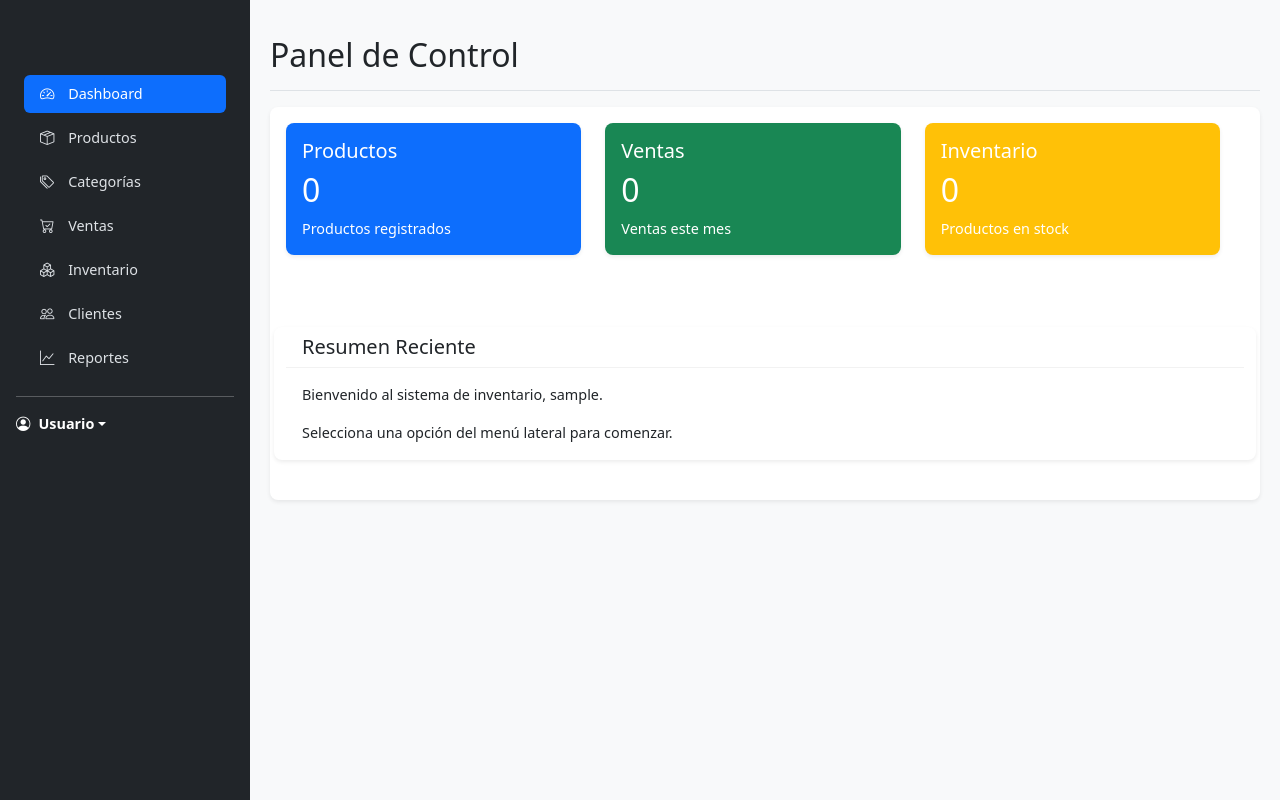
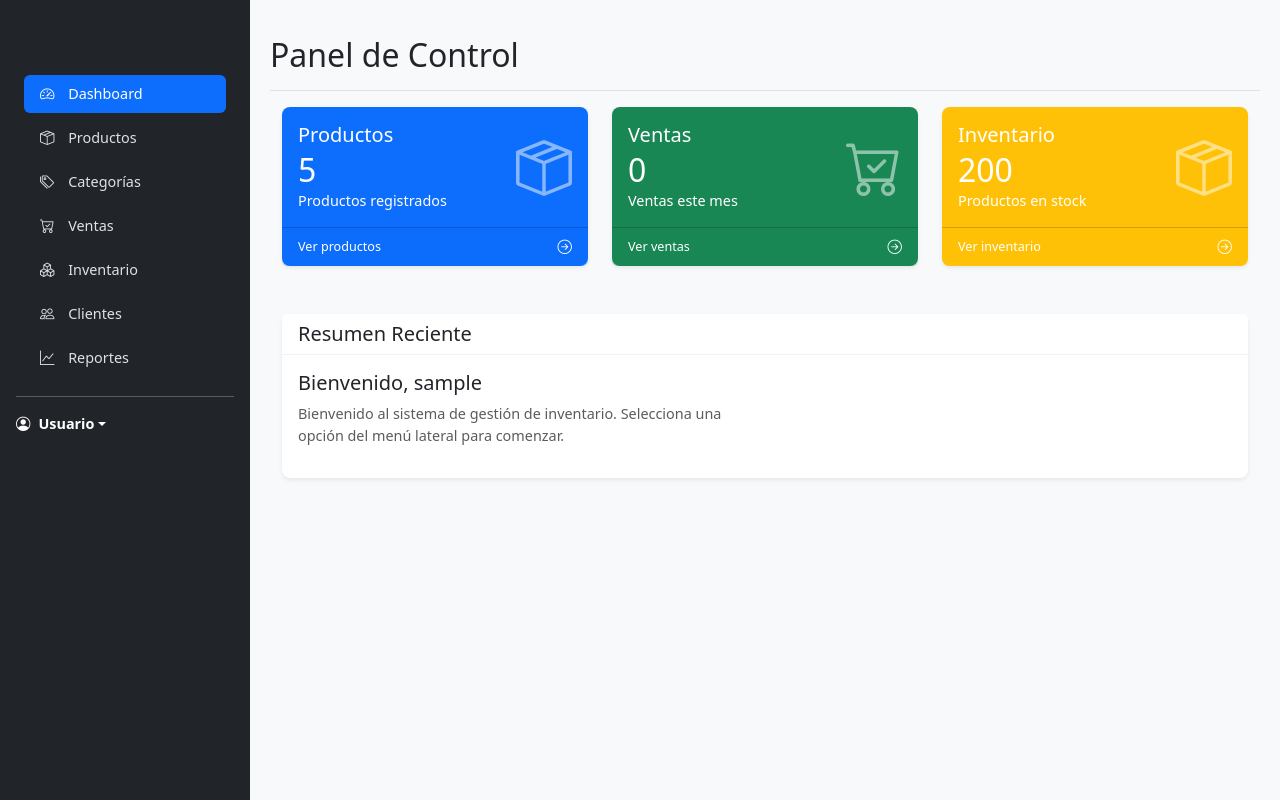
Before and after one commit to cobyzero/inventory_web, a PHP site: page /dashboard in a window 1280 px wide. Run offline with PHP 8.4, Linux system fonts and the light colour scheme; the visitor is signed in with stand-in values (Sample User, id 1); data comes from the database, SQL or seed files in the repository; data that the repository does not hold is empty.

Commit message:
feat: agregado datos en el dashboard y botones de ingreso y stock minimo

```diff
--- a/app/controllers/DashboardController.php
+++ b/app/controllers/DashboardController.php
@@ -1,18 +1,47 @@
 <?php
 require_once 'BaseController.php';
+require_once __DIR__ . '/../models/Product.php';
+require_once __DIR__ . '/../models/Inventory.php';
 
 class DashboardController extends BaseController {
+    private $productModel;
+    private $inventoryModel;
+
+    public function __construct() {
+        parent::__construct();
+        $this->productModel = new Product($this->db);
+        $this->inventoryModel = new Inventory($this->db);
+    }
+
     public function index() {
         requireAuth();
 
-        // Aquí iría la lógica para obtener los datos del dashboard
+        // Obtener contadores
+        $productCount = $this->productModel->countAll();
+        $inventoryStats = $this->inventoryModel->getInventoryStats();
+        $salesThisMonth = $this->getSalesThisMonth();
+
         $data = [
             'pageTitle' => 'Panel de Control',
             'user' => [
                 'name' => $_SESSION['username']
-            ]
+            ],
+            'productCount' => $productCount,
+            'inStockCount' => $inventoryStats['total_quantity'] ?? 0,
+            'salesThisMonth' => $salesThisMonth,
+            'lowStockProducts' => $inventoryStats['low_stock'] ?? []
         ];
 
         $this->render('dashboard/index', $data);
     }
+
+    private function getSalesThisMonth() {
+        $query = "SELECT COUNT(*) as count FROM sales";
+
+        $stmt = $this->db->prepare($query);
+        $stmt->execute();
+
+        $result = $stmt->fetch(PDO::FETCH_ASSOC);
+        return $result['count'] ?? 0;
+    }
 }
--- a/app/models/Product.php
+++ b/app/models/Product.php
@@ -44,7 +44,7 @@
                  LIMIT 1";
 
         $stmt = $this->conn->prepare($query);
-        $stmt->bindParam(':id', $id);
+        $stmt->bindParam(':id', $id, PDO::PARAM_INT);
         $stmt->execute();
 
         return $stmt->fetch(PDO::FETCH_ASSOC);
--- a/app/views/dashboard/index.php
+++ b/app/views/dashboard/index.php
@@ -3,50 +3,139 @@
     <h1 class="h2">Panel de Control</h1>
 </div>
 
-
-<div class="card">
-    <div class="card-body">
+<div class="container-fluid">
     <div class="row">
-
-
-
-                <div class="row">
+        <!-- Tarjeta de Productos -->
         <div class="col-md-4 mb-4">
             <div class="card text-white bg-primary">
                 <div class="card-body">
-                                <h5 class="card-title">Productos</h5>
-                                <h2 class="card-text">0</h2>
-                                <p class="card-text">Productos registrados</p>
+                    <div class="d-flex justify-content-between align-items-center">
+                        <div>
+                            <h5 class="card-title mb-1">Productos</h5>
+                            <h2 class="mb-0"><?= number_format($productCount) ?></h2>
+                            <p class="mb-0">Productos registrados</p>
+                        </div>
+                        <i class="bi bi-box-seam display-4 opacity-50"></i>
+                    </div>
+                </div>
+                <div class="card-footer bg-primary bg-opacity-25 d-flex align-items-center justify-content-between">
+                    <a href="/products" class="text-white text-decoration-none small">Ver productos</a>
+                    <i class="bi bi-arrow-right-circle"></i>
                 </div>
             </div>
         </div>
+
+        <!-- Tarjeta de Ventas -->
         <div class="col-md-4 mb-4">
             <div class="card text-white bg-success">
                 <div class="card-body">
-                                <h5 class="card-title">Ventas</h5>
-                                <h2 class="card-text">0</h2>
-                                <p class="card-text">Ventas este mes</p>
+                    <div class="d-flex justify-content-between align-items-center">
+                        <div>
+                            <h5 class="card-title mb-1">Ventas</h5>
+                            <h2 class="mb-0"><?= number_format($salesThisMonth) ?></h2>
+                            <p class="mb-0">Ventas este mes</p>
+                        </div>
+                        <i class="bi bi-cart-check display-4 opacity-50"></i>
+                    </div>
+                </div>
+                <div class="card-footer bg-success bg-opacity-25 d-flex align-items-center justify-content-between">
+                    <a href="/sales" class="text-white text-decoration-none small">Ver ventas</a>
+                    <i class="bi bi-arrow-right-circle"></i>
                 </div>
             </div>
         </div>
+
+        <!-- Tarjeta de Inventario -->
         <div class="col-md-4 mb-4">
             <div class="card text-white bg-warning">
                 <div class="card-body">
-                                <h5 class="card-title">Inventario</h5>
-                                <h2 class="card-text">0</h2>
-                                <p class="card-text">Productos en stock</p>
+                    <div class="d-flex justify-content-between align-items-center">
+                        <div>
+                            <h5 class="card-title mb-1">Inventario</h5>
+                            <h2 class="mb-0"><?= number_format($inStockCount) ?></h2>
+                            <p class="mb-0">Productos en stock</p>
+                        </div>
+                        <i class="bi bi-box-seam display-4 opacity-50"></i>
+                    </div>
+                </div>
+                <div class="card-footer bg-warning bg-opacity-25 d-flex align-items-center justify-content-between">
+                    <a href="/inventory" class="text-white text-decoration-none small">Ver inventario</a>
+                    <i class="bi bi-arrow-right-circle"></i>
                 </div>
             </div>
         </div>
     </div>
 
-                <div class="card mt-4">
+    <!-- Sección de Productos con Bajo Stock -->
+    <?php if (!empty($lowStockProducts)): ?>
+    <div class="row">
+        <div class="col-12">
+            <div class="card mb-4">
+                <div class="card-header bg-danger bg-opacity-10 text-danger">
+                    <h5 class="mb-0"><i class="bi bi-exclamation-triangle-fill me-2"></i>Productos con bajo stock</h5>
+                </div>
+                <div class="card-body p-0">
+                    <div class="table-responsive">
+                        <table class="table table-hover mb-0">
+                            <thead class="table-light">
+                                <tr>
+                                    <th>Código</th>
+                                    <th>Producto</th>
+                                    <th class="text-center">Stock Actual</th>
+                                    <th class="text-center">Stock Mínimo</th>
+                                    <th class="text-center">Acciones</th>
+                                </tr>
+                            </thead>
+                            <tbody>
+                                <?php foreach ($lowStockProducts as $product): ?>
+                                <tr>
+                                    <td><?= htmlspecialchars($product['code']) ?></td>
+                                    <td><?= htmlspecialchars($product['name']) ?></td>
+                                    <td class="text-center text-danger fw-bold"><?= number_format($product['current_stock']) ?></td>
+                                    <td class="text-center"><?= number_format($product['min_stock']) ?></td>
+                                    <td class="text-center">
+                                        <a href="/products/<?= $product['id'] ?>/edit" class="btn btn-sm btn-outline-primary">
+                                            <i class="bi bi-pencil"></i> Reabastecer
+                                        </a>
+                                    </td>
+                                </tr>
+                                <?php endforeach; ?>
+                            </tbody>
+                        </table>
+                    </div>
+                </div>
+            </div>
+        </div>
+    </div>
+    <?php endif; ?>
+
+    <!-- Sección de Resumen -->
+    <div class="row">
+        <div class="col-12">
+            <div class="card">
                 <div class="card-header">
                     <h5 class="card-title mb-0">Resumen Reciente</h5>
                 </div>
                 <div class="card-body">
-                        <p class="card-text">Bienvenido al sistema de inventario, <?= htmlspecialchars($user['name']) ?>.</p>
-                        <p class="card-text">Selecciona una opción del menú lateral para comenzar.</p>
+                    <div class="row">
+                        <div class="col-md-6">
+                            <h5>Bienvenido, <?= htmlspecialchars($user['name']) ?></h5>
+                            <p class="text-muted">Bienvenido al sistema de gestión de inventario. Selecciona una opción del menú lateral para comenzar.</p>
+                        </div>
+                        <div class="col-md-6">
+                            <div class="alert alert-info">
+                                <h6><i class="bi bi-info-circle-fill me-2"></i>Información del sistema</h6>
+                                <p class="mb-0 small">
+                                    <i class="bi bi-calendar-check me-1"></i>
+                                    <?= date('d/m/Y H:i:s') ?>
+                                </p>
+                            </div>
+                        </div>
+                    </div>
+                </div>
+            </div>
+        </div>
+    </div>
 </div>
                 </div>
         </div>
```
Also changed, not shown: app/models/Inventory.php (+56 -0 lines). Lines whose indentation alone changed are shown as unchanged.
